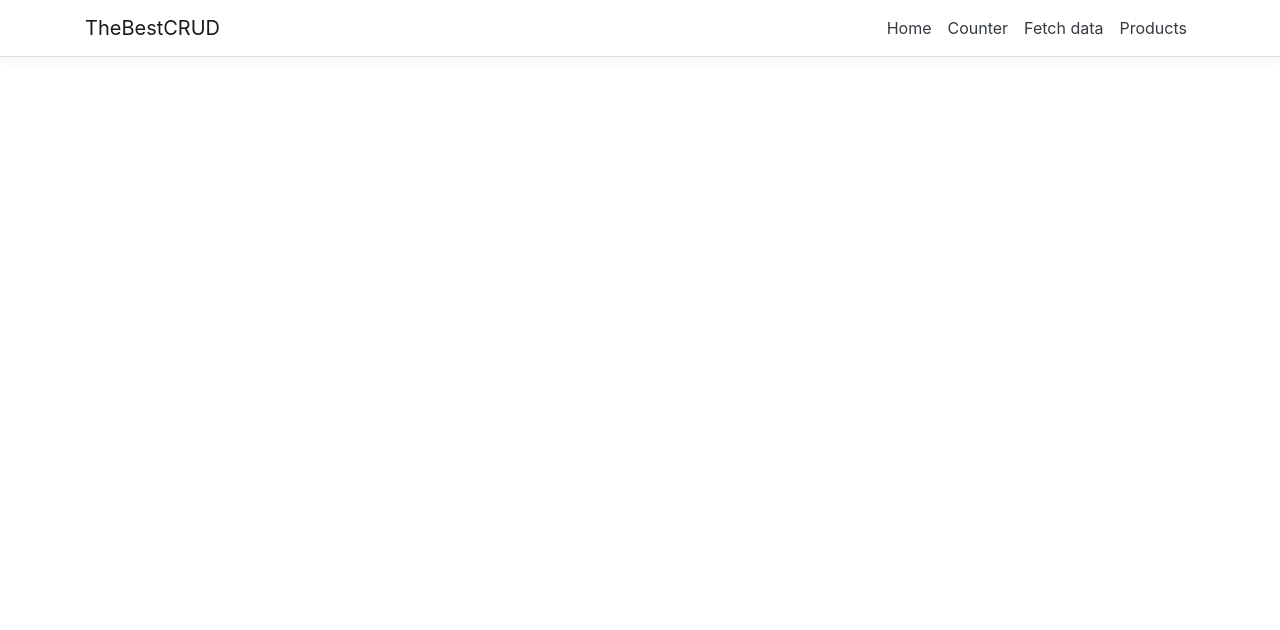
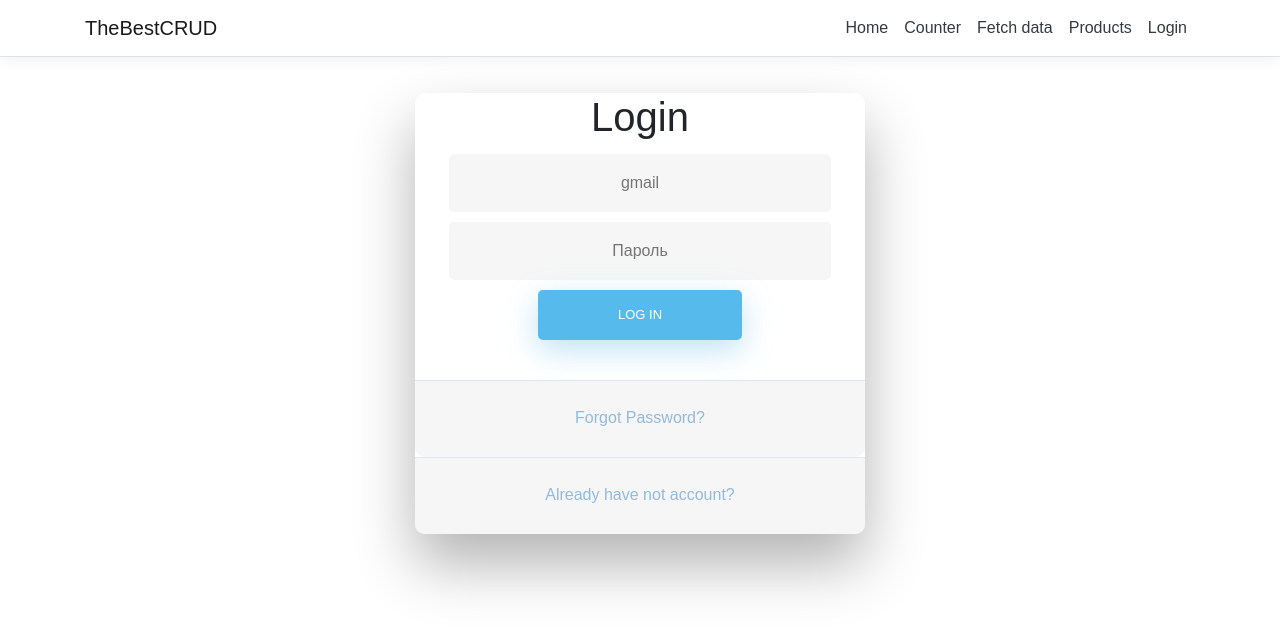
Before and after one commit to Liosh-a/carparts, a React (Create React App) app in the folder CarParts/ClientApp/: page /login in a window 1280 px wide. Shown: the top 630 px of the page. Built offline with nearby package versions, Linux system fonts and the light colour scheme.

Commit message:
Implement LoginPage, RegistrationPage, ForgotPasswordPage

```diff
--- a/CarParts/ClientApp/src/App.js
+++ b/CarParts/ClientApp/src/App.js
@@ -5,6 +5,9 @@
 import Counter from './components/Counter';
 import FetchData from './components/FetchData';
 import ProductPage from './components/products/list';
+import Login from './components/Login';
+import Registration from './components/Registration'
+import ForgotPassword from './components/ForgotPassword';
 
 export default () => (
   <Layout>
@@ -12,5 +15,8 @@
     <Route path='/counter' component={Counter} />
     <Route path='/fetch-data/:startDateIndex?' component={FetchData} />
     <Route path='/products' component={ProductPage} />
+    <Route path='/login' component={Login} />
+    <Route path='/registration' component={Registration} />
+    <Route path='/forgot-password' component={ForgotPassword} />
   </Layout>
 );
--- /dev/null
+++ b/CarParts/ClientApp/src/components/ForgotPassword.js
@@ -0,0 +1,27 @@
+import React from 'react';
+import { connect } from 'react-redux';
+import './css/Authorization.css'
+
+const ForgotPassword = props => (
+    <div>
+        <div class="wrapper fadeInDown">
+            <div id="formContent">
+                <div class="fadeIn first">
+                    <h1>Forgot Password?</h1>
+                </div>
+                <form>
+                    <input type="text" id="login" class="fadeIn second" name="login" placeholder="gmail" />
+                    <input type="submit" class="fadeIn fourth" value="Відновити" />
+                </form>
+                <div id="formFooter">
+                    <a class="underlineHover" href="/login">Повернутись до входу</a>
+                </div>
+                <div id="formFooter">
+                    <a class="underlineHover" href="/registration">Already have not account?</a>
+                </div>
+            </div>
+        </div>
+    </div>
+);
+
+export default connect()(ForgotPassword);
--- /dev/null
+++ b/CarParts/ClientApp/src/components/Login.js
@@ -0,0 +1,28 @@
+import React from 'react';
+import { connect } from 'react-redux';
+import './css/Authorization.css'
+
+const Login = props => (
+    <div>
+        <div class="wrapper fadeInDown">
+            <div id="formContent">
+                <div class="fadeIn first">
+                    <h1>Login</h1>
+                </div>
+                <form>
+                    <input type="text" id="login" class="fadeIn second" name="login" placeholder="gmail" />
+                    <input type="password" id="password" class="fadeIn third" name="login" placeholder="Пароль" />
+                    <input type="submit" class="fadeIn fourth" value="Log In" />
+                </form>
+                <div id="formFooter">
+                    <a class="underlineHover" href="/forgot-password">Forgot Password?</a>
+                </div>
+                <div id="formFooter">
+                    <a class="underlineHover" href="/registration">Already have not account?</a>
+                </div>
+            </div>
+        </div>
+    </div>
+);
+
+export default connect()(Login);
--- a/CarParts/ClientApp/src/components/NavMenu.js
+++ b/CarParts/ClientApp/src/components/NavMenu.js
@@ -38,6 +38,9 @@
                 <NavItem>
                   <NavLink tag={Link} className="text-dark" to="/products">Products</NavLink>
                 </NavItem>
+                <NavItem>
+                  <NavLink tag={Link} className="text-dark" to="/login">Login</NavLink>
+                </NavItem>
               </ul>
             </Collapse>
           </Container>
--- /dev/null
+++ b/CarParts/ClientApp/src/components/Registration.js
@@ -0,0 +1,27 @@
+import React from 'react';
+import { connect } from 'react-redux';
+import './css/Authorization.css'
+
+const Registration = props => (
+    <div>
+        <div class="wrapper fadeInDown">
+            <div id="formContent">
+                <div class="fadeIn first">
+                    <h1>Registration</h1>
+                </div>
+                <form>
+                    <input type="text" id="name" class="fadeIn second" name="name" placeholder="name" />
+                    <input type="text" id="login" class="fadeIn second" name="login" placeholder="gmail" />
+                    <input type="password" id="password" class="fadeIn third" name="login" placeholder="Пароль" />
+                    <input type="password" id="confirmpassword" class="fadeIn third" name="confirmPassword" placeholder="Підтвердження паролю" />
+                    <input type="submit" class="fadeIn fourth" value="Зареєструватись" />
+                </form>
+                <div id="formFooter">
+                    <a class="underlineHover" href="/login">Повернутись до входу</a>
+                </div>
+            </div>
+        </div>
+    </div>
+);
+
+export default connect()(Registration);
--- /dev/null
+++ b/CarParts/ClientApp/src/components/css/Authorization.css
@@ -0,0 +1,251 @@
+/* BASIC */
+
+html {
+    background-color: #56baed;
+  }
+
+  body {
+    font-family: "Poppins", sans-serif;
+    height: 100vh;
+  }
+
+  a {
+    color: #92badd;
+    display:inline-block;
+    text-decoration: none;
+    font-weight: 400;
+  }
+
+  h2 {
+    text-align: center;
+    font-size: 16px;
+    font-weight: 600;
+    text-transform: uppercase;
+    display:inline-block;
+    margin: 40px 8px 10px 8px;
+    color: #cccccc;
+  }
+
+  /* STRUCTURE */
+
+  .wrapper {
+    display: flex;
+    align-items: center;
+    flex-direction: column;
+    justify-content: center;
+    width: 100%;
+    min-height: 100%;
+    padding: 20px;
+  }
+
+  #formContent {
+    -webkit-border-radius: 10px 10px 10px 10px;
+    border-radius: 10px 10px 10px 10px;
+    background: #fff;
+    padding: 30px;
+    width: 90%;
+    max-width: 450px;
+    position: relative;
+    padding: 0px;
+    -webkit-box-shadow: 0 30px 60px 0 rgba(0,0,0,0.3);
+    box-shadow: 0 30px 60px 0 rgba(0,0,0,0.3);
+    text-align: center;
+  }
+
+  #formFooter {
+    background-color: #f6f6f6;
+    border-top: 1px solid #dce8f1;
+    padding: 25px;
+    text-align: center;
+    -webkit-border-radius: 0 0 10px 10px;
+    border-radius: 0 0 10px 10px;
+  }
+
+  /* TABS */
+
+  h2.inactive {
+    color: #cccccc;
+  }
+
+  h2.active {
+    color: #0d0d0d;
+    border-bottom: 2px solid #5fbae9;
+  }
+
+  /* FORM TYPOGRAPHY*/
+
+  input[type=button], input[type=submit], input[type=reset]  {
+    background-color: #56baed;
+    border: none;
+    color: white;
+    padding: 15px 80px;
+    text-align: center;
+    text-decoration: none;
+    display: inline-block;
+    text-transform: uppercase;
+    font-size: 13px;
+    -webkit-box-shadow: 0 10px 30px 0 rgba(95,186,233,0.4);
+    box-shadow: 0 10px 30px 0 rgba(95,186,233,0.4);
+    -webkit-border-radius: 5px 5px 5px 5px;
+    border-radius: 5px 5px 5px 5px;
+    margin: 5px 20px 40px 20px;
+    -webkit-transition: all 0.3s ease-in-out;
+    -moz-transition: all 0.3s ease-in-out;
+    -ms-transition: all 0.3s ease-in-out;
+    -o-transition: all 0.3s ease-in-out;
+    transition: all 0.3s ease-in-out;
+  }
+
+  input[type=button]:hover, input[type=submit]:hover, input[type=reset]:hover  {
+    background-color: #39ace7;
+  }
+
+  input[type=button]:active, input[type=submit]:active, input[type=reset]:active  {
+    -moz-transform: scale(0.95);
+    -webkit-transform: scale(0.95);
+    -o-transform: scale(0.95);
+    -ms-transform: scale(0.95);
+    transform: scale(0.95);
+  }
+
+  input[type=text],input[type=password]  {
+    background-color: #f6f6f6;
+    border: none;
+    color: #0d0d0d;
+    padding: 15px 32px;
+    text-align: center;
+    text-decoration: none;
+    display: inline-block;
+    font-size: 16px;
+    margin: 5px;
+    width: 85%;
+    border: 2px solid #f6f6f6;
+    -webkit-transition: all 0.5s ease-in-out;
+    -moz-transition: all 0.5s ease-in-out;
+    -ms-transition: all 0.5s ease-in-out;
+    -o-transition: all 0.5s ease-in-out;
+    transition: all 0.5s ease-in-out;
+    -webkit-border-radius: 5px 5px 5px 5px;
+    border-radius: 5px 5px 5px 5px;
+  }
+
+  input[type=text]:focus {
+    background-color: #fff;
+    border-bottom: 2px solid #5fbae9;
+  }
+
+  input[type=text]:placeholder {
+    color: #cccccc;
+  }
+
+  /* ANIMATIONS */
+
+  /* Simple CSS3 Fade-in-down Animation */
+  .fadeInDown {
+    -webkit-animation-name: fadeInDown;
+    animation-name: fadeInDown;
+    -webkit-animation-duration: 1s;
+    animation-duration: 1s;
+    -webkit-animation-fill-mode: both;
+    animation-fill-mode: both;
+  }
+
+  @-webkit-keyframes fadeInDown {
+    0% {
+      opacity: 0;
+      -webkit-transform: translate3d(0, -100%, 0);
+      transform: translate3d(0, -100%, 0);
+    }
+    100% {
+      opacity: 1;
+      -webkit-transform: none;
+      transform: none;
+    }
+  }
+
+  @keyframes fadeInDown {
+    0% {
+      opacity: 0;
+      -webkit-transform: translate3d(0, -100%, 0);
+      transform: translate3d(0, -100%, 0);
+    }
+    100% {
+      opacity: 1;
+      -webkit-transform: none;
+      transform: none;
+    }
+  }
+
+  /* Simple CSS3 Fade-in Animation */
+  @-webkit-keyframes fadeIn { from { opacity:0; } to { opacity:1; } }
+  @-moz-keyframes fadeIn { from { opacity:0; } to { opacity:1; } }
+  @keyframes fadeIn { from { opacity:0; } to { opacity:1; } }
+
+  .fadeIn {
+    opacity:0;
+    -webkit-animation:fadeIn ease-in 1;
+    -moz-animation:fadeIn ease-in 1;
+    animation:fadeIn ease-in 1;
+
+    -webkit-animation-fill-mode:forwards;
+    -moz-animation-fill-mode:forwards;
+    animation-fill-mode:forwards;
+
+    -webkit-animation-duration:1s;
+    -moz-animation-duration:1s;
+    animation-duration:1s;
+  }
+
+  .fadeIn.first {
+    -webkit-animation-delay: 0.4s;
+    -moz-animation-delay: 0.4s;
+    animation-delay: 0.4s;
+  }
+
+  .fadeIn.second {
+    -webkit-animation-delay: 0.6s;
+    -moz-animation-delay: 0.6s;
+    animation-delay: 0.6s;
+  }
+
+  .fadeIn.third {
+    -webkit-animation-delay: 0.8s;
+    -moz-animation-delay: 0.8s;
+    animation-delay: 0.8s;
+  }
+
+  .fadeIn.fourth {
+    -webkit-animation-delay: 1s;
+    -moz-animation-delay: 1s;
+    animation-delay: 1s;
+  }
+
+  /* Simple CSS3 Fade-in Animation */
+  .underlineHover:after {
+    display: block;
+    left: 0;
+    bottom: -10px;
+    width: 0;
+    height: 2px;
+    background-color: #56baed;
+    content: "";
+    transition: width 0.2s;
+  }
+
+  .underlineHover:hover {
+    color: #0d0d0d;
+  }
+
+  .underlineHover:hover:after{
+    width: 100%;
+  }
+
+  /* OTHERS */
+
+  *:focus {
+      outline: none;
+  }
+
+  #icon {
+    width:60%;
+  }
```
